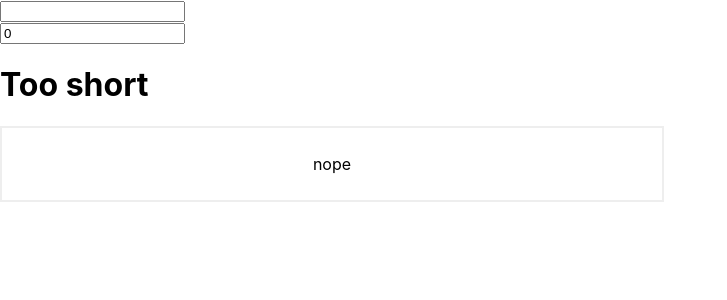
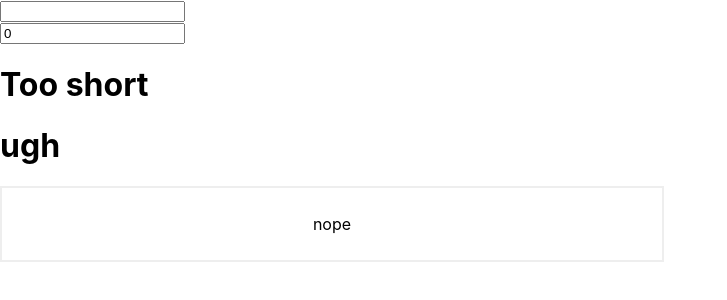
Before and after one commit to chrislupdx/section2challenge, a React (Create React App) app: page / in a window 1280 px wide. Shown: the top 300 px of the page, without its empty margins (0-727 px from the left). Built offline with nearby package versions, Linux system fonts and the light colour scheme.

Commit message:
used this.state.xxx.split('').map() to pull characers into new components

```diff
--- a/src/App.js
+++ b/src/App.js
@@ -47,7 +47,7 @@ class App extends Component {
     if (inputcharacters) {
       inputcharacters = (
         <div className="showinput">
-        <h1> {this.state.inputcharacters} </h1>
+        <h1> {this.state.inputtedwords} </h1>
         </div>
       );
     }
@@ -70,6 +70,10 @@ class App extends Component {
       );
     }
 
+    if (this.state.inputtedwords) {
+
+    }
+
     return (
       <div className="App">
         <form>
@@ -85,6 +89,7 @@ class App extends Component {
         />
         {longenough}
         {tooshort}
+        {inputcharacters}
 
         <Char
           style = {style}
```
